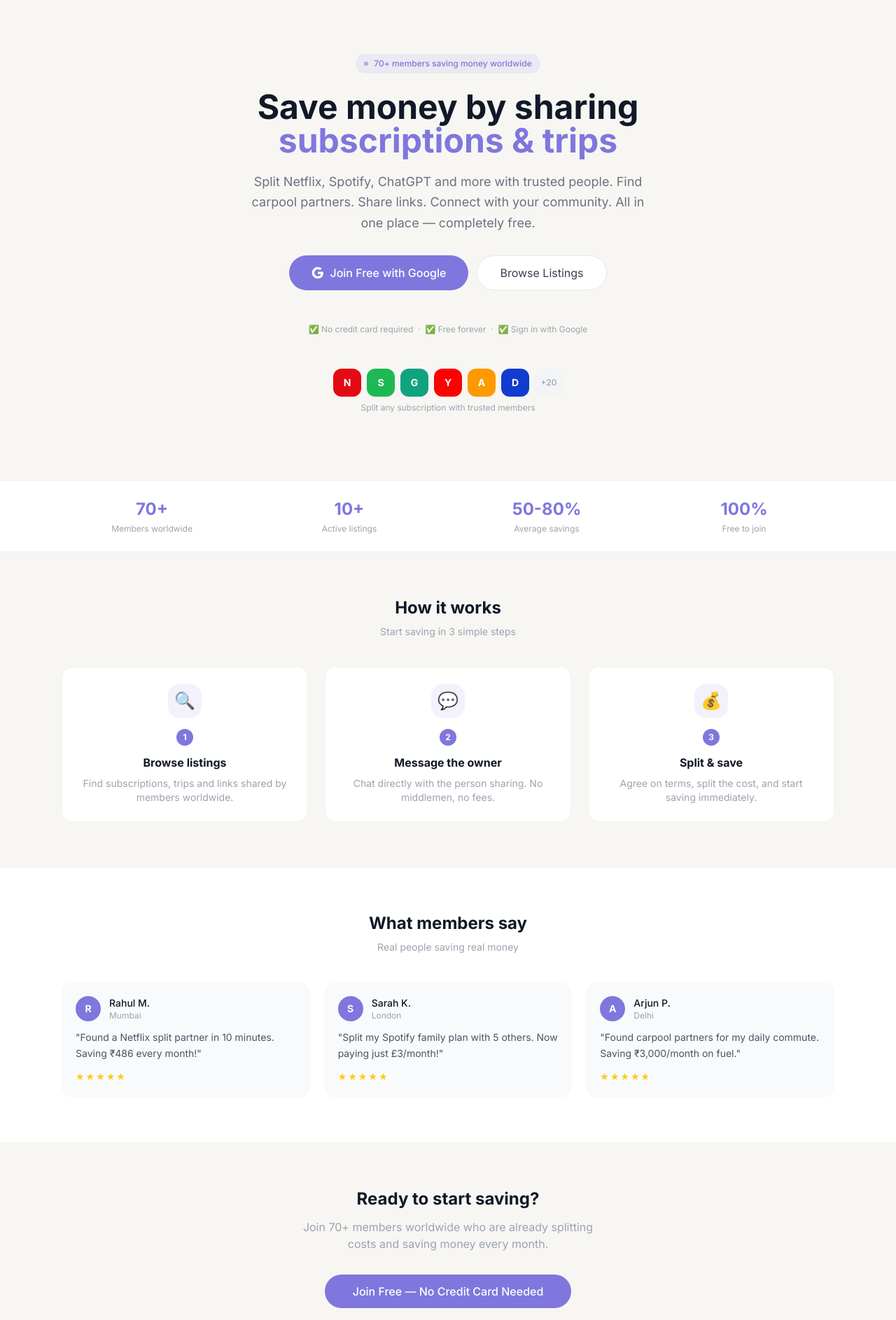
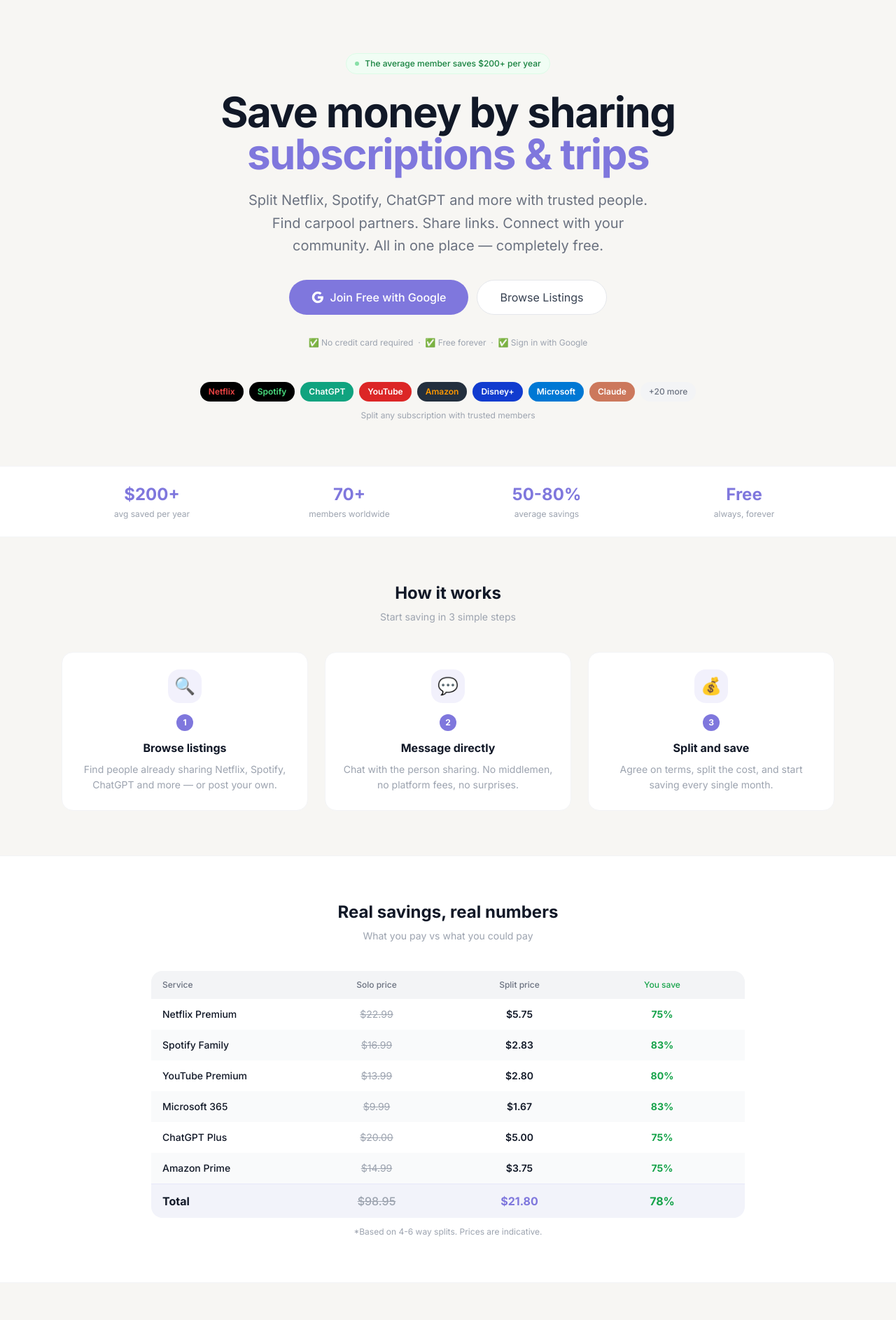
Before and after one commit to aidaily226-blip/subsharepool, a Next.js app: page / in a window 1280 px wide. Shown: the part 120-2007 px from the top of the page at 70% size. Built offline with nearby package versions, Linux system fonts and the light colour scheme; no server answers.

Commit message:
improve hero with professional service badges

```diff
--- a/components/sections/Hero.tsx
+++ b/components/sections/Hero.tsx
@@ -1,34 +1,70 @@
 'use client'
 import { useSession, signIn } from 'next-auth/react'
 import { useRouter } from 'next/navigation'
-import Image from 'next/image'
-
-const LOGOS = [
-  { name: 'Netflix', color: '#E50914', letter: 'N' },
-  { name: 'Spotify', color: '#1DB954', letter: 'S' },
-  { name: 'ChatGPT', color: '#10A37F', letter: 'G' },
-  { name: 'YouTube', color: '#FF0000', letter: 'Y' },
-  { name: 'Amazon', color: '#FF9900', letter: 'A' },
-  { name: 'Disney+', color: '#113CCF', letter: 'D' },
-]
+import Link from 'next/link'
 
 const STATS = [
-  { value: '70+', label: 'Members worldwide' },
-  { value: '10+', label: 'Active listings' },
-  { value: '50-80%', label: 'Average savings' },
-  { value: '100%', label: 'Free to join' },
+  { value: '$200+', label: 'avg saved per year' },
+  { value: '70+', label: 'members worldwide' },
+  { value: '50-80%', label: 'average savings' },
+  { value: 'Free', label: 'always, forever' },
 ]
 
 const HOW_IT_WORKS = [
-  { step: '1', title: 'Browse listings', desc: 'Find subscriptions, trips and links shared by members worldwide.', icon: '🔍' },
-  { step: '2', title: 'Message the owner', desc: 'Chat directly with the person sharing. No middlemen, no fees.', icon: '💬' },
-  { step: '3', title: 'Split & save', desc: 'Agree on terms, split the cost, and start saving immediately.', icon: '💰' },
+  {
+    icon: '🔍',
+    step: '1',
+    title: 'Browse listings',
+    desc: 'Find people already sharing Netflix, Spotify, ChatGPT and more — or post your own.',
+  },
+  {
+    icon: '💬',
+    step: '2',
+    title: 'Message directly',
+    desc: 'Chat with the person sharing. No middlemen, no platform fees, no surprises.',
+  },
+  {
+    icon: '💰',
+    step: '3',
+    title: 'Split and save',
+    desc: 'Agree on terms, split the cost, and start saving every single month.',
+  },
 ]
 
 const TESTIMONIALS = [
-  { name: 'Rahul M.', location: 'Mumbai', text: 'Found a Netflix split partner in 10 minutes. Saving ₹486 every month!', avatar: 'R' },
-  { name: 'Sarah K.', location: 'London', text: 'Split my Spotify family plan with 5 others. Now paying just £3/month!', avatar: 'S' },
-  { name: 'Arjun P.', location: 'Delhi', text: 'Found carpool partners for my daily commute. Saving ₹3,000/month on fuel.', avatar: 'A' },
+  {
+    name: 'James R.',
+    location: 'London, UK',
+    text: 'Found a Netflix split in 15 minutes. Paying £4.50/month instead of £17.99. Genuinely can\'t believe I didn\'t do this sooner.',
+    avatar: 'J',
+    saving: 'Saves £160/yr',
+  },
+  {
+    name: 'Sarah M.',
+    location: 'New York, USA',
+    text: 'Split Spotify, YouTube Premium and Microsoft 365 all through SubSharePool. My subscription bill went from $65 to $14 a month.',
+    avatar: 'S',
+    saving: 'Saves $612/yr',
+  },
+  {
+    name: 'Alex K.',
+    location: 'Toronto, Canada',
+    text: 'Used the trip sharing section to find a carpool partner for my daily commute. Saving $280 a month on gas alone.',
+    avatar: 'A',
+    saving: 'Saves $3,360/yr',
+  },
+]
+
+// Clean text-based service badges — professional look
+const SERVICES = [
+  { name: 'Netflix', bg: 'bg-black', text: 'text-red-500' },
+  { name: 'Spotify', bg: 'bg-black', text: 'text-green-400' },
+  { name: 'ChatGPT', bg: 'bg-[#10A37F]', text: 'text-white' },
+  { name: 'YouTube', bg: 'bg-red-600', text: 'text-white' },
+  { name: 'Amazon', bg: 'bg-[#232F3E]', text: 'text-[#FF9900]' },
+  { name: 'Disney+', bg: 'bg-[#113CCF]', text: 'text-white' },
+  { name: 'Microsoft', bg: 'bg-[#0078D4]', text: 'text-white' },
+  { name: 'Claude', bg: 'bg-[#CC785C]', text: 'text-white' },
 ]
 
 export default function Hero() {
@@ -38,40 +74,34 @@ export default function Hero() {
   return (
     <div className="bg-cream">
       {/* Main Hero */}
-      <div className="max-w-6xl mx-auto px-4 sm:px-6 py-16 sm:py-24">
+      <div className="max-w-6xl mx-auto px-4 sm:px-6 pt-16 pb-12 sm:pt-24 sm:pb-16">
         <div className="text-center max-w-3xl mx-auto">
 
           {/* Badge */}
-          <div className="inline-flex items-center gap-2 bg-brand/10 text-brand text-xs font-medium px-3 py-1.5 rounded-full mb-6">
-            <span className="w-1.5 h-1.5 bg-brand rounded-full animate-pulse" />
-            70+ members saving money worldwide
+          <div className="inline-flex items-center gap-2 bg-green-50 text-green-700 text-xs font-medium px-3 py-1.5 rounded-full mb-6 border border-green-100">
+            <span className="w-1.5 h-1.5 bg-green-500 rounded-full animate-pulse" />
+            The average member saves $200+ per year
           </div>
 
           {/* Headline */}
-          <h1 className="text-4xl sm:text-5xl font-bold text-gray-900 mb-5 leading-tight">
+          <h1 className="text-4xl sm:text-6xl font-bold text-gray-900 mb-5 leading-tight tracking-tight">
             Save money by sharing
             <span className="text-brand block">subscriptions & trips</span>
           </h1>
 
           {/* Subheadline */}
-          <p className="text-lg text-gray-500 mb-8 leading-relaxed max-w-xl mx-auto">
+          <p className="text-xl text-gray-500 mb-8 leading-relaxed max-w-xl mx-auto">
             Split Netflix, Spotify, ChatGPT and more with trusted people. Find carpool partners. Share links. Connect with your community. All in one place — completely free.
           </p>
 
           {/* CTA Buttons */}
-          <div className="flex flex-col sm:flex-row gap-3 justify-center mb-12">
+          <div className="flex flex-col sm:flex-row gap-3 justify-center mb-8">
             {session ? (
               <>
-                <button
-                  onClick={() => router.push('/dashboard')}
-                  className="btn-primary px-8 py-3 text-base"
-                >
+                <button onClick={() => router.push('/dashboard')} className="btn-primary px-8 py-3 text-base">
                   Go to Dashboard
                 </button>
-                <button
-                  onClick={() => router.push('/?tab=subs')}
-                  className="btn-outline px-8 py-3 text-base"
-                >
+                <button onClick={() => router.push('/?tab=subs')} className="btn-outline px-8 py-3 text-base">
                   Browse Listings
                 </button>
               </>
@@ -104,21 +134,19 @@ export default function Hero() {
             ✅ No credit card required &nbsp;·&nbsp; ✅ Free forever &nbsp;·&nbsp; ✅ Sign in with Google
           </p>
 
-          {/* Subscription logos */}
-          <div className="flex items-center justify-center gap-2 flex-wrap mb-2">
-            {LOGOS.map(logo => (
-              <div
-                key={logo.name}
-                className="w-10 h-10 rounded-xl flex items-center justify-center text-white font-bold text-sm shadow-sm"
-                style={{ backgroundColor: logo.color }}
-                title={logo.name}
+          {/* Service badges — professional pill style */}
+          <div className="flex items-center justify-center gap-2 flex-wrap mb-3">
+            {SERVICES.map(service => (
+              <span
+                key={service.name}
+                className={`${service.bg} ${service.text} text-xs font-semibold px-3 py-1.5 rounded-full`}
               >
-                {logo.letter}
-              </div>
+                {service.name}
+              </span>
             ))}
-            <div className="w-10 h-10 rounded-xl bg-gray-100 flex items-center justify-center text-gray-400 text-xs font-medium">
-              +20
-            </div>
+            <span className="bg-gray-100 text-gray-500 text-xs font-medium px-3 py-1.5 rounded-full">
+              +20 more
+            </span>
           </div>
           <p className="text-xs text-gray-400">Split any subscription with trusted members</p>
         </div>
@@ -154,14 +182,53 @@ export default function Hero() {
                 {item.step}
               </div>
               <h3 className="font-bold text-gray-900 mb-2">{item.title}</h3>
-              <p className="text-sm text-gray-400">{item.desc}</p>
+              <p className="text-sm text-gray-400 leading-relaxed">{item.desc}</p>
             </div>
           ))}
         </div>
       </div>
 
+      {/* Savings table */}
+      <div className="bg-white border-y border-gray-100">
+        <div className="max-w-4xl mx-auto px-4 sm:px-6 py-16">
+          <div className="text-center mb-10">
+            <h2 className="text-2xl font-bold text-gray-900 mb-2">Real savings, real numbers</h2>
+            <p className="text-gray-400 text-sm">What you pay vs what you could pay</p>
+          </div>
+          <div className="bg-gray-50 rounded-2xl overflow-hidden">
+            <div className="grid grid-cols-4 bg-gray-100 px-4 py-3 text-xs font-medium text-gray-500">
+              <span>Service</span>
+              <span className="text-center">Solo price</span>
+              <span className="text-center">Split price</span>
+              <span className="text-center text-green-600">You save</span>
+            </div>
+            {[
+              { service: 'Netflix Premium', solo: '$22.99', split: '$5.75', saving: '75%' },
+              { service: 'Spotify Family', solo: '$16.99', split: '$2.83', saving: '83%' },
+              { service: 'YouTube Premium', solo: '$13.99', split: '$2.80', saving: '80%' },
+              { service: 'Microsoft 365', solo: '$9.99', split: '$1.67', saving: '83%' },
+              { service: 'ChatGPT Plus', solo: '$20.00', split: '$5.00', saving: '75%' },
+              { service: 'Amazon Prime', solo: '$14.99', split: '$3.75', saving: '75%' },
+            ].map((row, i) => (
+              <div key={i} className={`grid grid-cols-4 px-4 py-3 text-sm ${i % 2 === 0 ? 'bg-white' : 'bg-gray-50'}`}>
+                <span className="font-medium text-gray-900">{row.service}</span>
+                <span className="text-center text-gray-400 line-through">{row.solo}</span>
+                <span className="text-center font-semibold text-gray-900">{row.split}</span>
+                <span className="text-center font-bold text-green-600">{row.saving}</span>
+              </div>
+            ))}
+            <div className="grid grid-cols-4 px-4 py-3 bg-brand/5 border-t border-brand/10">
+              <span className="font-bold text-gray-900">Total</span>
+              <span className="text-center text-gray-400 line-through font-medium">$98.95</span>
+              <span className="text-center font-bold text-brand">$21.80</span>
+              <span className="text-center font-bold text-green-600">78%</span>
+            </div>
+          </div>
+          <p className="text-xs text-gray-400 text-center mt-3">*Based on 4-6 way splits. Prices are indicative.</p>
+        </div>
+      </div>
+
       {/* Testimonials */}
-      <div className="bg-white border-y border-gray-100">
       <div className="max-w-6xl mx-auto px-4 sm:px-6 py-16">
         <div className="text-center mb-10">
           <h2 className="text-2xl font-bold text-gray-900 mb-2">What members say</h2>
@@ -169,8 +236,9 @@ export default function Hero() {
         </div>
         <div className="grid grid-cols-1 sm:grid-cols-3 gap-5">
           {TESTIMONIALS.map(t => (
-              <div key={t.name} className="bg-gray-50 rounded-2xl p-5">
-                <div className="flex items-center gap-3 mb-3">
+            <div key={t.name} className="bg-white border border-gray-100 rounded-2xl p-5">
+              <div className="flex items-center justify-between mb-3">
+                <div className="flex items-center gap-3">
                   <div className="w-9 h-9 rounded-full bg-brand text-white text-sm font-bold flex items-center justify-center shrink-0">
                     {t.avatar}
                   </div>
@@ -178,6 +246,10 @@ export default function Hero() {
                     <p className="text-sm font-medium text-gray-900">{t.name}</p>
                     <p className="text-xs text-gray-400">{t.location}</p>
                   </div>
+                </div>
+                <span className="text-xs font-semibold text-green-600 bg-green-50 px-2 py-1 rounded-full">
+                  {t.saving}
+                </span>
               </div>
               <p className="text-sm text-gray-600 leading-relaxed">"{t.text}"</p>
               <div className="flex gap-0.5 mt-3">
@@ -187,28 +259,28 @@ export default function Hero() {
           ))}
         </div>
       </div>
-      </div>
 
       {/* Bottom CTA */}
       {!session && (
-        <div className="max-w-6xl mx-auto px-4 sm:px-6 py-16 text-center">
-          <h2 className="text-2xl font-bold text-gray-900 mb-3">
-            Ready to start saving?
+        <div className="bg-gray-900 text-white">
+          <div className="max-w-2xl mx-auto px-4 sm:px-6 py-16 text-center">
+            <h2 className="text-2xl font-bold mb-3">
+              Ready to stop overpaying?
             </h2>
-          <p className="text-gray-400 mb-8 max-w-md mx-auto">
-            Join 70+ members worldwide who are already splitting costs and saving money every month.
+            <p className="text-gray-400 mb-8 text-sm max-w-md mx-auto">
+              Join 70+ members worldwide already splitting subscriptions and saving hundreds every year. Takes less than 30 seconds.
             </p>
             <button
               onClick={() => signIn('google')}
-            className="btn-primary px-10 py-3 text-base"
+              className="bg-white text-gray-900 font-semibold px-10 py-3 rounded-full text-base hover:bg-gray-100 transition-colors"
             >
               Join Free — No Credit Card Needed
             </button>
-          <p className="text-xs text-gray-400 mt-4">Takes less than 30 seconds to sign up</p>
+            <p className="text-gray-500 text-xs mt-4">No spam · Cancel anytime · Free forever</p>
+          </div>
         </div>
       )}
 
-      {/* Listings anchor */}
       <div id="listings" />
     </div>
   )
```
Lines whose indentation alone changed are shown as unchanged.
